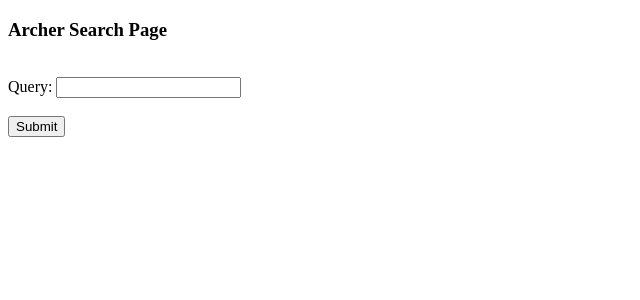
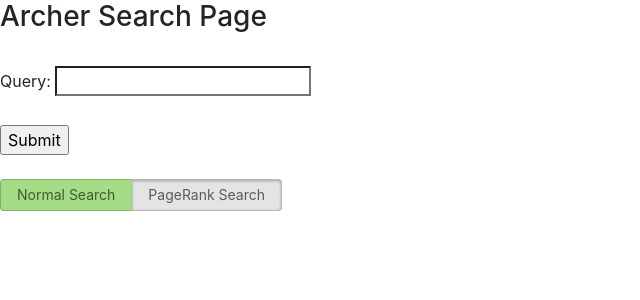
Before and after one commit to SachitNayak/csci572_assgn4, a Django app: template archer_website/search/templates/search/index.html in a window 1280 px wide. Shown: the top 300 px of the page, without its empty margins (0-640 px from the left). Run offline with Django 3.2, Linux system fonts and the light colour scheme; the template is opened without the code that fills it, so the values that code supplies are empty; some libraries are stand-ins or nearby versions.

Commit message:
PageRank works after sorting and html pages has doc_id, title, desc, bootstrap

```diff
--- /dev/null
+++ b/archer_website/search/static/search/style.css
@@ -0,0 +1,53 @@
+.switch-field {
+	display: flex;
+	margin-bottom: 36px;
+	overflow: hidden;
+}
+
+.switch-field input {
+	position: absolute !important;
+	clip: rect(0, 0, 0, 0);
+	height: 1px;
+	width: 1px;
+	border: 0;
+	overflow: hidden;
+}
+
+.switch-field label {
+	background-color: #e4e4e4;
+	color: rgba(0, 0, 0, 0.6);
+	font-size: 14px;
+	line-height: 1;
+	text-align: center;
+	padding: 8px 16px;
+	margin-right: -1px;
+	border: 1px solid rgba(0, 0, 0, 0.2);
+	box-shadow: inset 0 1px 3px rgba(0, 0, 0, 0.3), 0 1px rgba(255, 255, 255, 0.1);
+	transition: all 0.1s ease-in-out;
+}
+
+.switch-field label:hover {
+	cursor: pointer;
+}
+
+.switch-field input:checked + label {
+	background-color: #a5dc86;
+	box-shadow: none;
+}
+
+.switch-field label:first-of-type {
+	border-radius: 4px 0 0 4px;
+}
+
+.switch-field label:last-of-type {
+	border-radius: 0 4px 4px 0;
+}
+
+#upper {
+font-size:12px;
+color: #FF0000;
+}
+
+#lower{
+font-size:15px;
+}
--- a/archer_website/search/templates/search/index.html
+++ b/archer_website/search/templates/search/index.html
@@ -3,15 +3,25 @@
 <head>
     <meta charset="UTF-8">
     <title>Archer Search Page</title>
+    {% load static %}
+    <link rel="stylesheet" href="https://stackpath.bootstrapcdn.com/bootstrap/4.3.1/css/bootstrap.min.css" integrity="sha384-ggOyR0iXCbMQv3Xipma34MD+dH/1fQ784/j6cY/iJTQUOhcWr7x9JvoRxT2MZw1T" crossorigin="anonymous">
+    <link rel="stylesheet" type="text/css" href="{% static 'search/style.css' %}">
 </head>
 <body>
 <h3>Archer Search Page</h3>
 <br>
-<form action="/search/results">
+<form action="{% url 'search:process_query' %}">
     {% csrf_token %}
     <label for="search_box">Query:</label>
     <input type="search" id="search_box" name="search_box"><br><br>
     <input type="submit" value="Submit">
+    <br><br>
+    <div class="switch-field">
+		<input type="radio" id="radio-one" name="search_switch" value="ns" checked/>
+		<label for="radio-one">Normal Search</label>
+		<input type="radio" id="radio-two" name="search_switch" value="prs" />
+		<label for="radio-two">PageRank Search</label>
+	</div>
 </form>
 </body>
 </html>
--- a/archer_website/search/utils.py
+++ b/archer_website/search/utils.py
@@ -4,9 +4,11 @@ from os import system
 
 
 class LinkItem(object):
-    def __init__(self, title, url):
+    def __init__(self, doc_id, title, url, desc):
+        self.doc_id = doc_id
         self.title = title
         self.url = url
+        self.desc = desc
 
 
 def create_url_hash_map(file_path):
```
Also changed, not shown: archer_website/search/templates/search/results.html (+12 -5 lines), archer_website/search/views.py (+15 -5 lines).
